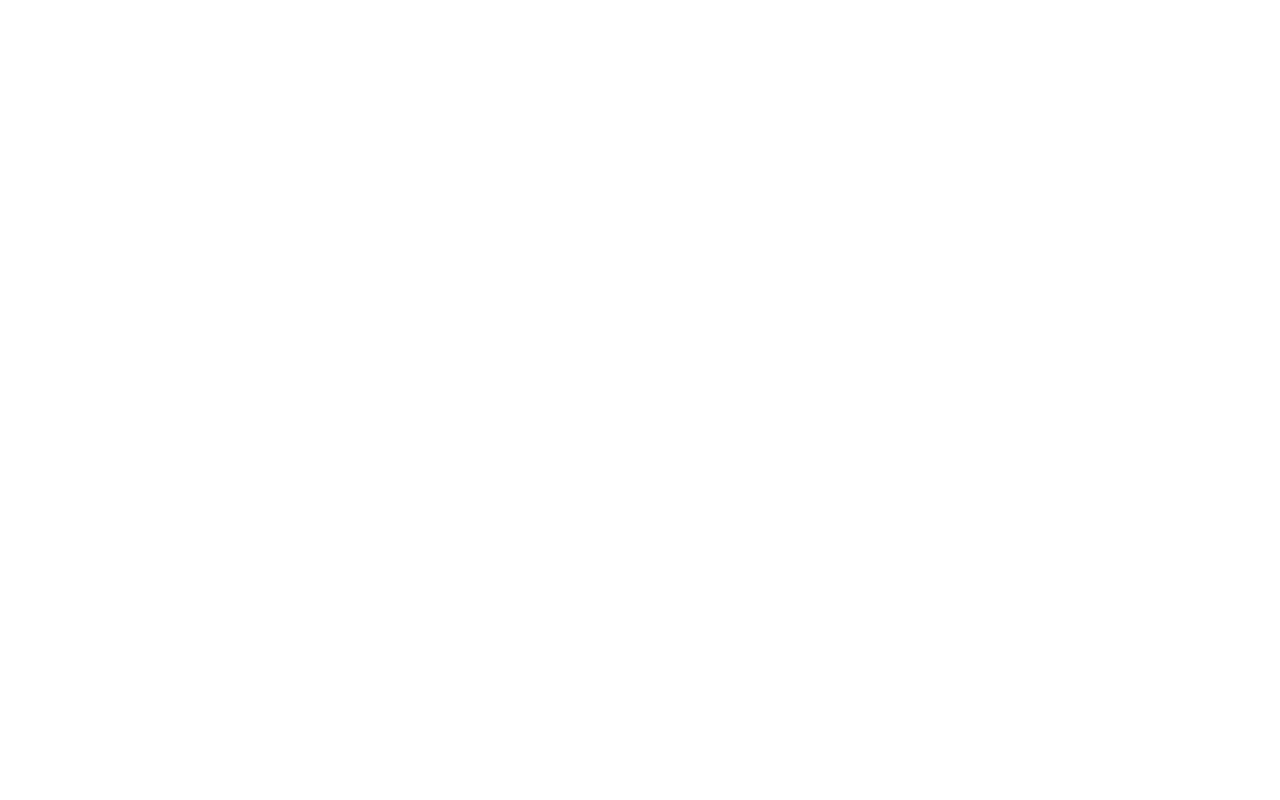
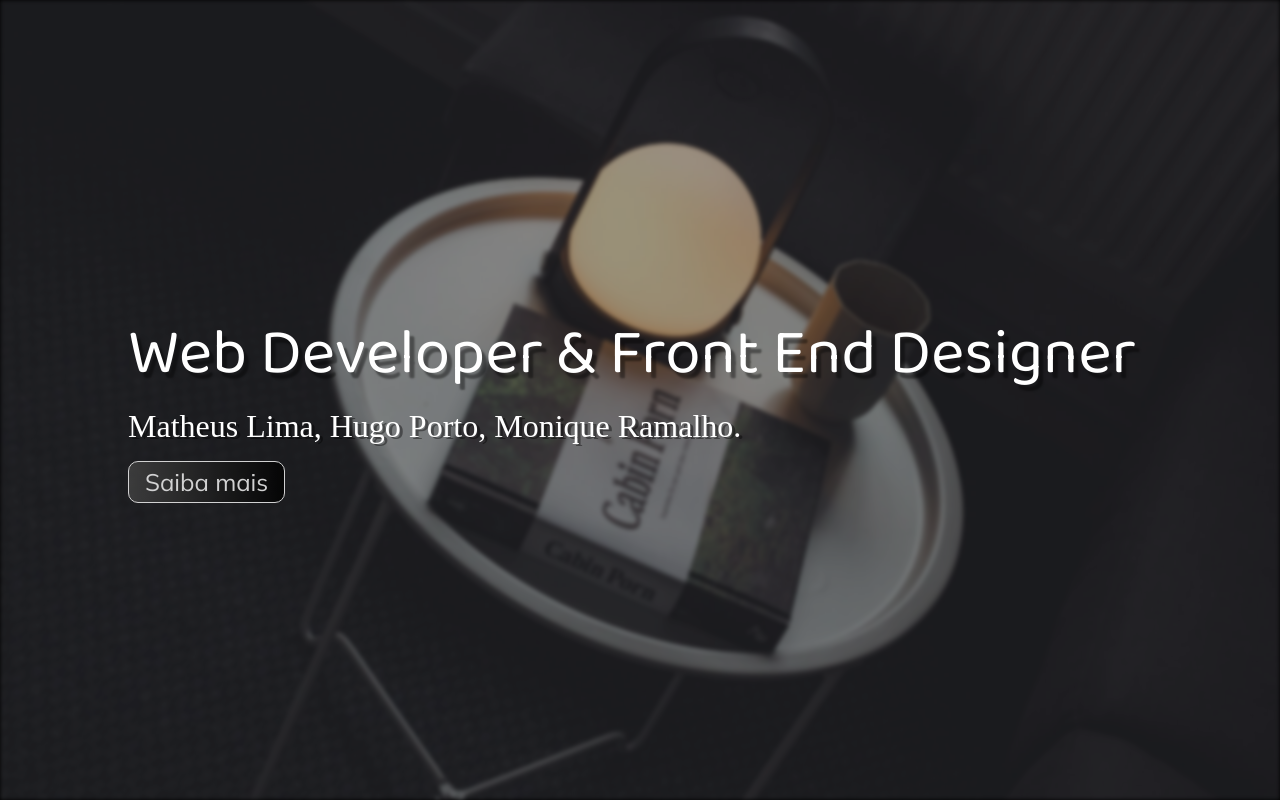
Before and after one commit to Hungminac/portfolio, a plain HTML site: page index.html in a window 1280 px wide. Drawn offline with Linux system fonts and the light colour scheme.

Commit message:
:package: header

```diff
--- a/index.html
+++ b/index.html
@@ -1,30 +1,140 @@
 <!DOCTYPE html>
-<html lang="en">
+<html lang="pt-BR">
 
 <head>
     <meta charset="UTF-8">
     <meta http-equiv="X-UA-Compatible" content="IE=edge">
     <meta name="viewport" content="width=device-width, initial-scale=1.0">
-    <title>Portifólio</title>
+    <link rel="apple-touch-icon" sizes="180x180" href="img/apple-touch-icon.png">
+    <link rel="icon" type="image/png" sizes="32x32" href="img/favicon-32x32.png">
+    <link rel="icon" type="image/png" sizes="16x16" href="imgfavicon-16x16.png">
+    <link rel="manifest" href="/site.webmanifest">
+
+    <title>Portfólio</title>
     <style>
 
         @import url('https://fonts.googleapis.com/css2?family=Baloo+Da+2:wght@400;500;600&family=Josefin+Slab:ital,wght@0,100;0,200;0,300;1,100;1,200&family=Mulish:ital,wght@0,200;0,300;0,400;1,200;1,300&family=Righteous&family=Sarala&display=swap');
         @import url('https://cdnjs.cloudflare.com/ajax/libs/font-awesome/6.2.0/css/all.min.css');
 
+    *{
+        margin: 0;
+        padding: 0;
+    }
 
+    header{
+        width: 100%;
+        height: 100vh;
+        overflow: hidden;
+        position: relative;
+    }
 
+    .img-wrapper{
+        width: 100%;
+        height: 100%;
+        overflow: hidden;
+        background-color: rgba(0, 0, 0, 1);
 
+    }
 
+    .img-wrapper img{
+        width: 100%;
+        height: 100%;
+        object-fit: cover;
+        opacity: 0.6;
+        animation: zoom 5s;
+        filter: blur(2px);
 
+    }
+
+    @keyframes zoom {
+        0%{
+            transform: scale(1.3);
+        }
+        100%{
+            transform: scale(1);
+        }
+    }
+
+    .banner{
+        position: absolute;
+        top: 40%;
+        left: 10%;
+    }
+
+    .banner h1{
+        color: #fff;
+        font-size: 4rem;
+        font-family: "Baloo Da 2", serif;
+        font-weight: 200;
+        text-shadow: .3rem .4rem 2px rgba(0, 0, 0, .4);
+        line-height: 4.5rem;
+        margin-bottom: 1rem;
+        animation: moveBanner 3s;
+    }
+
+    @keyframes moveBanner {
+        0%{
+            transform: translateY(10rem);
+        }
+        100%{
+            transform: scale(0rem);
+        }
+    }
+
+    .banner p{
+        color: #fff;
+        font-family: "Josefin+Slab", serif;
+        font-size: 2rem;
+        text-shadow: .2rem .1rem  rgba(0, 0, 0, .4);
+        margin-bottom: 1rem;
+    }
+
+    .banner button{
+        font-family: "Mulish", serif;
+        font-size: 1.5rem;
+        border: 1px solid;
+        border-radius: 10px;
+        border-color: #fff;
+        padding: .3rem 1rem .3rem 1rem;
+        color: #fff;
+        background: #000000;
+        background: -webkit-linear-gradient(to right, #434343, #000000);
+        background: linear-gradient(to right, #434343, #000000);
+        cursor: pointer;
+        opacity: 0.8;
+    }
+
+    .banner button:hover{
+        color:#000;
+        background: #D3CCE3;
+        background: -webkit-linear-gradient(to right, #E9E4F0, #D3CCE3);
+        background: linear-gradient(to right, #E9E4F0, #D3CCE3);
+        border: 1px solid black;
+
+    }
 
 
 
     </style>
 
 </head>
-    <header>
+    <div class="container">
+        <header>
+            <div class="img-wrapper">
+                <img src="img/pornbg.jpg" alt="">
+            </div>
 
-    </header>
+            <div class="banner">
+                <h1>Web Developer & Front End Designer</h1>
+                <p>Matheus Lima, Hugo Porto, Monique Ramalho.</p>
+
+                <button>Saiba mais</button>
+            </div>
+
+        </header>
+
+
+    </div>
 
 
 
```
Also changed, not shown: android-chrome-192x192.png (deleted), android-chrome-512x512.png (deleted), apple-touch-icon.png (deleted), favicon-16x16.png (deleted), favicon-32x32.png (deleted), favicon.ico, img/android-chrome-192x192.png (added), img/android-chrome-512x512.png (added), img/apple-touch-icon.png (added), img/favicon-16x16.png (added), img/favicon-32x32.png (added), img/pornbg.jpg (added), site.webmanifest, 1 other file.
